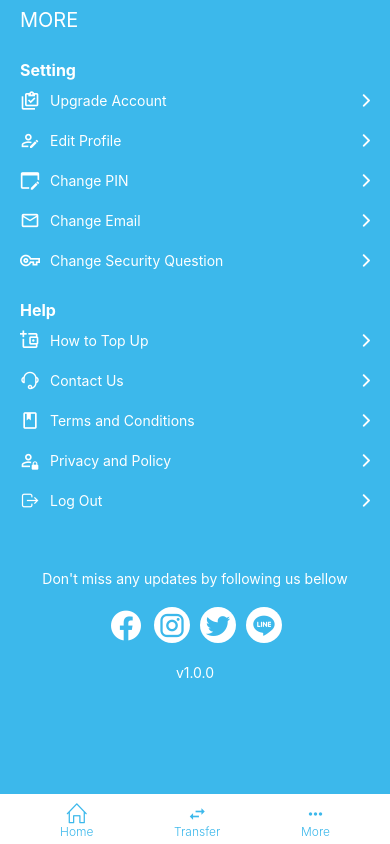
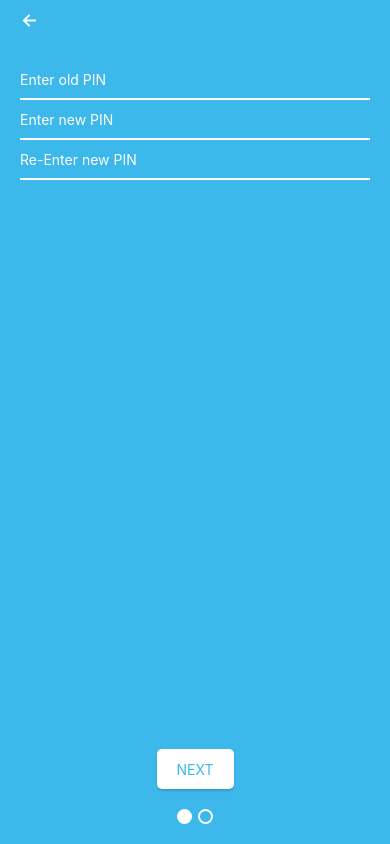
Before and after one commit to ekaadwar/FulusKu, a React Native app: screen / in a window 390 px wide. Built offline with nearby package versions, Linux system fonts and the light colour scheme.

Commit message:
slicing EditProfile screen dan ChangePin screen

```diff
--- a/App.js
+++ b/App.js
@@ -14,16 +14,28 @@ import RegisterPhone from "./src/screens/RegisterPhone";
 import SplashScreen from "./src/screens/SplashScreen";
 import Home from "./src/screens/Home";
 import More from "./src/screens/More";
+import EditProfile from "./src/screens/EditProfile";
 import store from "./src/redux/store";
 import Header from "./src/components/Header";
 import TransactionHistory from "./src/screens/TransactionHistory";
 import Transfer from "./src/screens/Transfer";
+import ChangePin from "./src/screens/ChangePin";
 
 const Stack = createStackNavigator();
 
 const Router = () => {
   return (
     <Stack.Navigator>
+      <Stack.Screen
+        component={ChangePin}
+        name={"ChangePin"}
+        options={{ headerShown: false }}
+      />
+      <Stack.Screen
+        component={EditProfile}
+        name={"EditProfile"}
+        options={{ headerShown: false }}
+      />
       <Stack.Screen
         component={More}
         name={"More"}
--- a/src/components/Circle.js
+++ b/src/components/Circle.js
@@ -1,7 +1,13 @@
 import React from "react";
 import { StyleSheet, View } from "react-native";
 
-const Circle = ({ component = () => {}, size = 40, color = "#2A86AC" }) => {
+const Circle = ({
+  component = () => {},
+  size = 40,
+  color = "#2A86AC",
+  border = 0,
+  borderColor = "#FFF",
+}) => {
   const styles = StyleSheet.create({
     parent: {
       backgroundColor: color,
@@ -12,6 +18,8 @@ const Circle = ({ component = () => {}, size = 40, color = "#2A86AC" }) => {
       alignItems: "center",
       justifyContent: "center",
       borderRadius: 999,
+      borderWidth: border,
+      borderColor,
     },
   });
   return <View style={styles.parent}>{component}</View>;
--- a/src/components/ItemList.js
+++ b/src/components/ItemList.js
@@ -4,9 +4,13 @@ import { TouchableOpacity, View, Text, StyleSheet } from "react-native";
 import Octicons from "react-native-vector-icons/Octicons";
 import { GeneralStyle } from "./GeneralStyles";
 
-const ItemList = ({ text = "your text", icon = <View /> }) => {
+const ItemList = ({
+  text = "your text",
+  icon = <View />,
+  onPress = () => {},
+}) => {
   return (
-    <TouchableOpacity style={styles.transferItem}>
+    <TouchableOpacity style={styles.transferItem} onPress={onPress}>
       {icon}
       <Text style={[GeneralStyle.mainText, styles.itemText]}>{text}</Text>
       <Octicons name="chevron-right" color="#FFF" size={20} />
--- /dev/null
+++ b/src/components/PageIndicator.js
@@ -0,0 +1,31 @@
+import React from "react";
+import { View, Text, StyleSheet } from "react-native";
+import Circle from "./Circle";
+
+const PageIndicator = ({ amount = 1, order = 1 }) => {
+  return (
+    <View style={styles.canvas}>
+      {[...Array(amount)].map((_i, idx) => (
+        <View key={idx} style={styles.indicator}>
+          <Circle
+            size={15}
+            color={order === idx + 1 ? "#FFF" : "#3CB8EB"}
+            border={2}
+          />
+        </View>
+      ))}
+    </View>
+  );
+};
+
+export default PageIndicator;
+
+const styles = StyleSheet.create({
+  canvas: {
+    flexDirection: "row",
+    justifyContent: "center",
+  },
+  indicator: {
+    marginHorizontal: 3,
+  },
+});
--- /dev/null
+++ b/src/screens/ChangePin.js
@@ -0,0 +1,41 @@
+import React from "react";
+import { View, StyleSheet, Text, TouchableOpacity } from "react-native";
+import { GeneralStyle } from "../components/GeneralStyles";
+import Header from "../components/Header";
+import MainInput from "../components/MainInput";
+import MainButton from "../components/MainButton";
+import SpaceHorizontal from "../components/SpaceHorizontal";
+import PageIndicator from "../components/PageIndicator";
+
+const ChangePin = ({ navigation }) => {
+  return (
+    <View style={GeneralStyle.parentTop}>
+      <Header action={() => navigation.goBack()} />
+      <SpaceHorizontal space={20} />
+      <View style={[GeneralStyle.parentTop, GeneralStyle.container]}>
+        <MainInput placeholder="Enter old PIN" />
+        <MainInput placeholder="Enter new PIN" />
+        <MainInput placeholder="Re-Enter new PIN" />
+      </View>
+      <MainButton
+        primary
+        text="NEXT"
+        onPress={() =>
+          navigation.reset({
+            index: 0,
+            routes: [
+              {
+                name: "More",
+              },
+            ],
+          })
+        }
+      />
+      <SpaceHorizontal space={20} />
+      <PageIndicator amount={2} order={1} />
+      <SpaceHorizontal space={20} />
+    </View>
+  );
+};
+
+export default ChangePin;
--- /dev/null
+++ b/src/screens/EditProfile.js
@@ -0,0 +1,57 @@
+import React from "react";
+import IconAnt from "react-native-vector-icons/AntDesign";
+import { View, Text, StyleSheet, TouchableOpacity } from "react-native";
+
+import Circle from "../components/Circle";
+import Header from "../components/Header";
+import MainInput from "../components/MainInput";
+import MainButton from "../components/MainButton";
+import SpaceHorizontal from "../components/SpaceHorizontal";
+import { GeneralStyle } from "../components/GeneralStyles";
+
+const EditProfile = ({ navigation }) => {
+  return (
+    <View style={GeneralStyle.parentTop}>
+      <Header title="Edit Profile" action={() => navigation.goBack()} />
+      <SpaceHorizontal space={20} />
+      <View style={GeneralStyle.container}>
+        <TouchableOpacity style={styles.alignSelfCenter}>
+          <Circle
+            size={100}
+            color="#FFF"
+            component={<IconAnt name="adduser" color="#3CB8EB" size={50} />}
+          />
+        </TouchableOpacity>
+        <SpaceHorizontal space={20} />
+        <Text style={[GeneralStyle.mainText, styles.alignSelfCenter]}>
+          Change Photo
+        </Text>
+        <SpaceHorizontal space={20} />
+        <MainInput placeholder="Name" />
+        <SpaceHorizontal space={20} />
+        <MainButton
+          primary
+          text="SAVE"
+          onPress={() =>
+            navigation.reset({
+              index: 0,
+              routes: [
+                {
+                  name: "More",
+                },
+              ],
+            })
+          }
+        />
+      </View>
+    </View>
+  );
+};
+
+export default EditProfile;
+
+const styles = StyleSheet.create({
+  alignSelfCenter: {
+    alignSelf: "center",
+  },
+});
--- a/src/screens/More.js
+++ b/src/screens/More.js
@@ -17,7 +17,7 @@ import Navbar from "../components/Navbar";
 import ItemList from "../components/ItemList";
 import Circle from "../components/Circle";
 
-const Transfer = () => {
+const Transfer = ({ navigation }) => {
   return (
     <View style={styles.canvas}>
       <ScrollView
@@ -42,12 +42,14 @@ const Transfer = () => {
           text="Upgrade Account"
         />
         <ItemList
+          text="Edit Profile"
           icon={
             <MaterialCom name="account-edit-outline" color="#FFF" size={20} />
           }
-          text="Edit Profile"
+          onPress={() => navigation.navigate("EditProfile")}
         />
         <ItemList
+          text="Change PIN"
           icon={
             <MaterialCom
               name="application-edit-outline"
@@ -55,7 +57,7 @@ const Transfer = () => {
               size={20}
             />
           }
-          text="Change PIN"
+          onPress={() => navigation.navigate("ChangePin")}
         />
         <ItemList
           icon={<MaterialCom name="email-outline" color="#FFF" size={20} />}
```
Also changed, not shown: src/screens/ChangeEmail.js (added), src/screens/ChangeQuestion.js (added), src/screens/ContactUs.js (added), src/screens/HowToTopUp.js (added).
